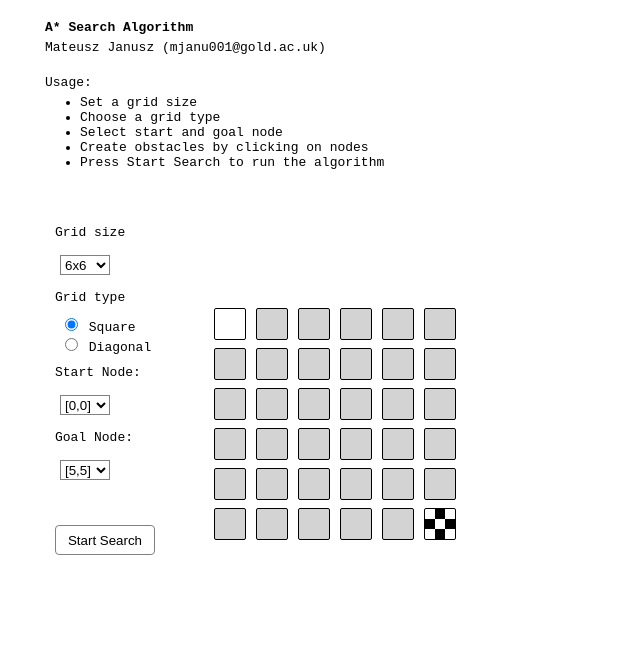
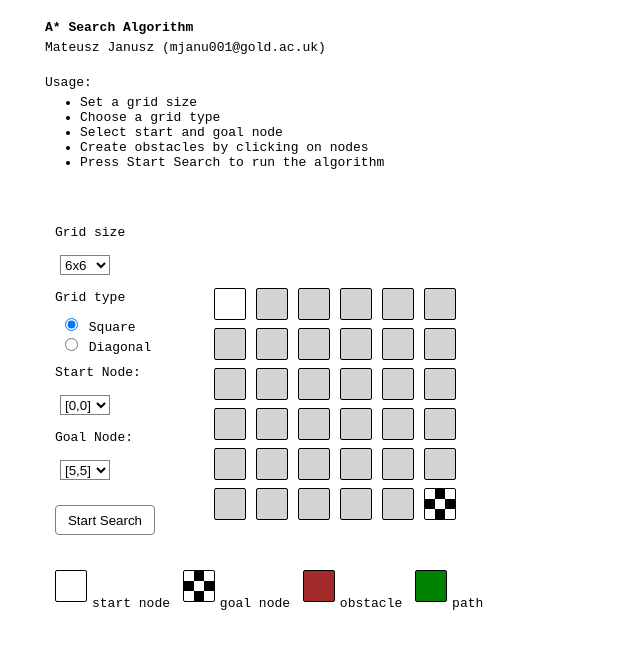
Before and after one commit to mateuszjanusz/a-star-javascript, a plain HTML site: page index.html in a window 1280 px wide. Shown: the whole page, without its empty margins (0-640 px from the left). Drawn offline with nearby package versions, Linux system fonts and the light colour scheme.

Commit message:
added a legend

```diff
--- a/index.html
+++ b/index.html
@@ -55,6 +55,12 @@
             <p style="margin-left: 20px; color: red" ng-show="path_not_found">Path not found.. Please try again.</p>
             <p style="margin-left: 20px;" ng-show="start_is_goal">The goal is the same as the start node. Choose a different goal.</p>
 
+        </div>
+        <div style="margin-left: 30px">
+            <div class="node start-node"></div><span>start node</span>
+            <div class="node goal-node"></div><span>goal node</span>
+            <div class="node obstacle"></div><span>obstacle</span>
+            <div class="node path-node"></div><span>path</span>
         </div>
         <script src="https://ajax.googleapis.com/ajax/libs/angularjs/1.5.6/angular.min.js"></script>
         <script src="https://cdn.jsdelivr.net/npm/lodash@4.17.4/lodash.min.js"></script>
@@ -124,10 +130,11 @@
         background-color: white;
     }
     button {
+        padding: 3px;
         margin-left: 5px;
-        margin-top: 35px;
+        margin-top: 15px;
         width: 100px;
-        height: 30px;
+        min-height: 30px;
         border-radius: 4px;
         border: 1px solid gray;
         background-color: white;
```
